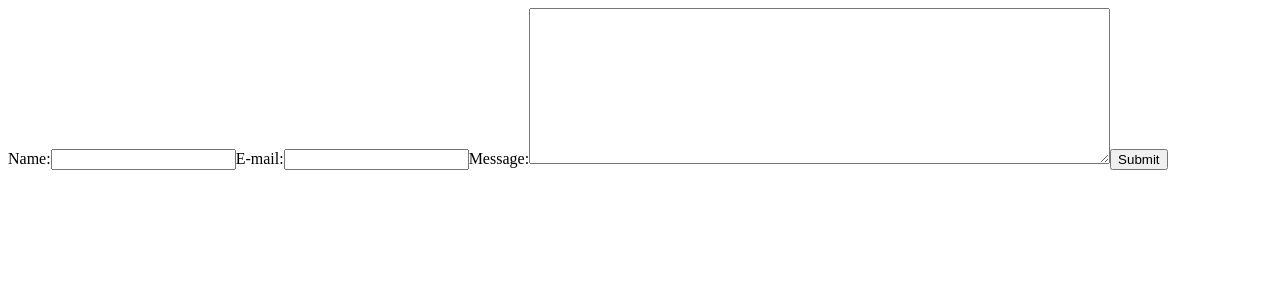
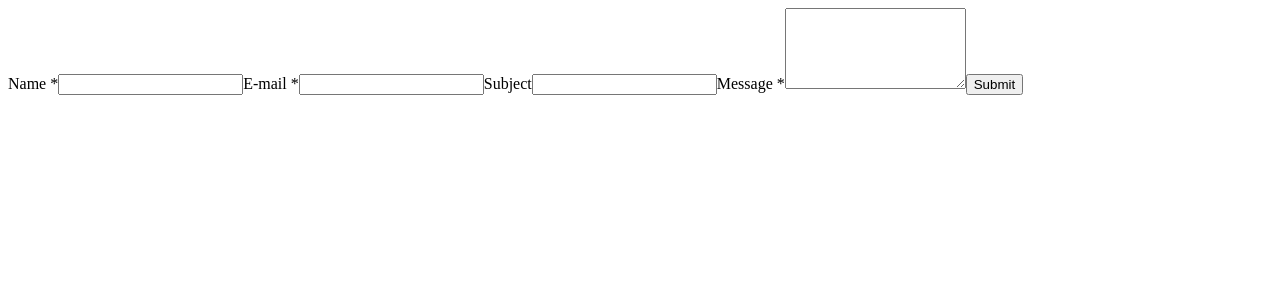
Before and after one commit to mchmielewska/mch-portfolio, a Next.js app: page /contact in a window 1280 px wide. Shown: the top 300 px of the page. Built offline with nearby package versions, Linux system fonts and the light colour scheme.

Commit message:
Contact form connected to emailjs

```diff
--- a/components/ContactForm.js
+++ b/components/ContactForm.js
@@ -1,16 +1,36 @@
 import React from 'react';
 import { useInput } from '../hooks/input';
+import * as emailjs from 'emailjs-com';
 
 const ContactForm = (props) => {
   const { value: name, bind: bindName, reset: resetName } = useInput('');
   const { value: email, bind: bindEmail, reset: resetEmail } = useInput('');
+  const { value: subject, bind: bindSubject, reset: resetSubject } = useInput('');
   const { value: message, bind: bindMessage, reset: resetMessage } = useInput('');
+  const userID = process.env.NEXT_PUBLIC_USER_ID;
 
   const handleSubmit = (e) => {
     e.preventDefault();
-    console.log(name, email, message);
+
+    const emailTemplate = {
+        from_name: name,
+        from_email: email,
+        to_name: 'Monika Chmielewska',
+        subject,
+        message_html: message,
+      };
+
+      console.log(emailTemplate)
+      emailjs.send(
+        'gmail',
+        'template_wcyq856',
+        emailTemplate,
+        userID
+      )
+
     resetName();
     resetEmail();
+    resetSubject();
     resetMessage();
   };
 
@@ -18,16 +38,20 @@ const ContactForm = (props) => {
     <div className="container">
       <form onSubmit={handleSubmit}>
         <label>
-          Name:
-          <input type="text" {...bindName} />
+          Name *
+          <input type="text" required aria-required="true" {...bindName} />
         </label>
         <label>
-          E-mail:
-          <input type="email" {...bindEmail} />
+          E-mail *
+          <input type="email" required aria-required="true" {...bindEmail} />
         </label>
         <label>
-          Message:
-          <textarea rows="10" cols="70" {...bindMessage} />
+          Subject
+          <input type="text" {...bindSubject} />
+        </label>
+        <label>
+          Message *
+          <textarea rows="5" required aria-required="true" {...bindMessage} />
         </label>
 
         <input type="submit" value="Submit" />
--- a/components/Navbar.js
+++ b/components/Navbar.js
@@ -11,10 +11,10 @@ const Navbar = () => {
       <Link href="/">
         <a>home</a>
       </Link>
-      <Link href="#about">
+      <Link href="/#about">
         <a>about</a>
       </Link>
-      <Link href="#projects">
+      <Link href="/#projects">
         <a>projects</a>
       </Link>
       <Link href="/contact">
--- a/package.json
+++ b/package.json
@@ -9,6 +9,8 @@
     "pretty": "prettier --write \"./**/*.{js,jsx,json}\""
   },
   "dependencies": {
+    "dotenv": "^8.2.0",
+    "emailjs-com": "^2.6.4",
     "next": "10.0.7",
     "prettier": "^2.2.1",
     "react": "17.0.1",
--- a/pages/index.js
+++ b/pages/index.js
@@ -4,6 +4,7 @@ import AboutSection from '../components/AboutSection';
 import ProjectsSection from '../components/ProjectsSection';
 
 export default function Home() {
+
   return (
     <>
       <Head>
--- a/styles/globals.scss
+++ b/styles/globals.scss
@@ -156,6 +156,10 @@ nav {
           color: $white;
           border: none;
           background: $pink;
+        }
+
+        &:focus, &:active, &:focus-visible {
+          outline: none;
         }
       }
     }
```
Also changed, not shown: 2 other files (tests, documents, lock files or other folders).
